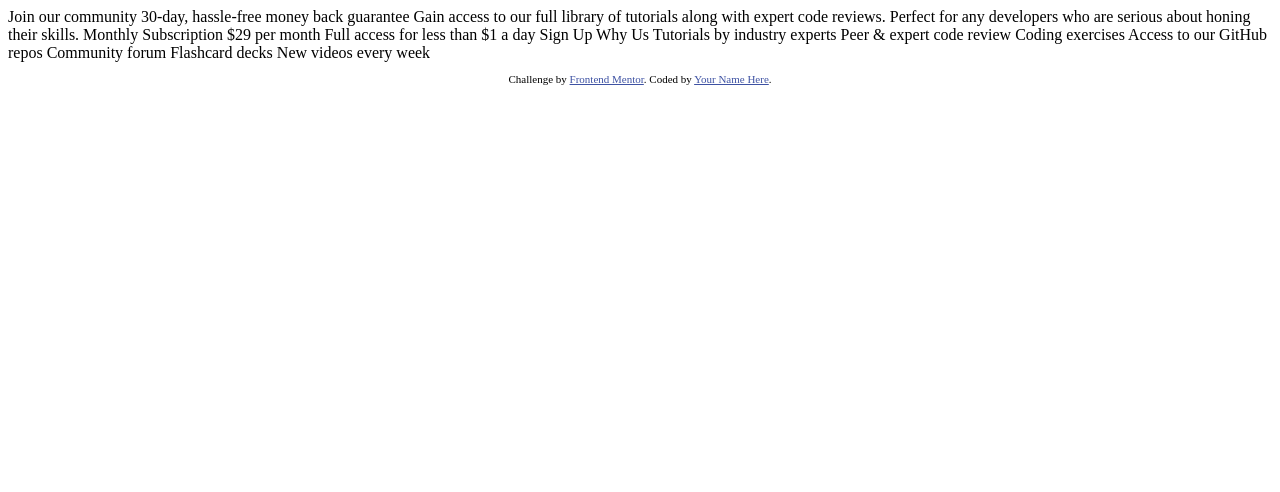
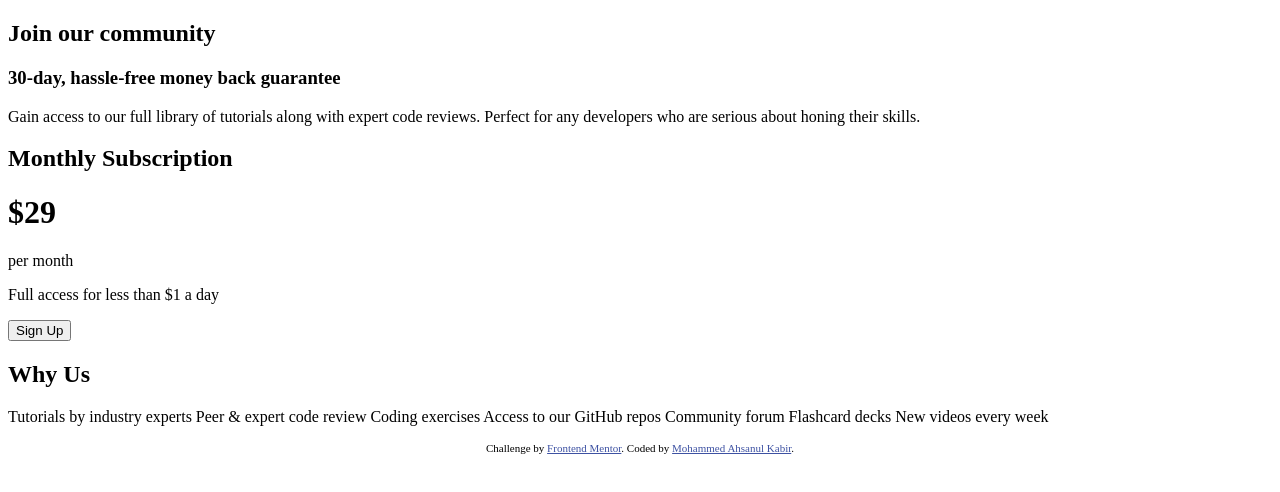
Before and after one commit to mdahsanulkabir/frontEndMentor-single-price-grid-component, a plain HTML site: page index.html in a window 1280 px wide. Drawn offline with Linux system fonts and the light colour scheme.

Commit message:
html done

```diff
--- /dev/null
+++ b/css/style.css
@@ -0,0 +1,12 @@
+@import url('https://fonts.googleapis.com/css2?family=Karla:wght@400;700&display=swap');
+
+
+:root {
+    --cyan: hsl(179, 62%, 43%);
+    --bright__yellow: hsl(71, 73%, 54%);
+    --light__gray: hsl(204, 43%, 93%);
+    --grayish__blue: hsl(218, 22%, 67%);
+}
+
+.attribution { font-size: 11px; text-align: center; }
+.attribution a { color: hsl(228, 45%, 44%); }
--- a/index.html
+++ b/index.html
@@ -8,42 +8,35 @@
 
   <title>Frontend Mentor | Single Price Grid Component</title>
 
-  <!-- Feel free to remove these styles or customise in your own stylesheet 👍 -->
-  <style>
-    .attribution { font-size: 11px; text-align: center; }
-    .attribution a { color: hsl(228, 45%, 44%); }
-  </style>
+  <link rel="stylesheet" href="./css/style.css">
 </head>
 <body>
-  Join our community
 
-  30-day, hassle-free money back guarantee
-
-  Gain access to our full library of tutorials along with expert code reviews.
-  Perfect for any developers who are serious about honing their skills.
-
-  Monthly Subscription
-
-  &dollar;29 per month
-
-  Full access for less than &dollar;1 a day
-
-  Sign Up
-
-  Why Us
-
-  Tutorials by industry experts
-  Peer &amp; expert code review
-  Coding exercises
-  Access to our GitHub repos
-  Community forum
-  Flashcard decks
-  New videos every week
+  <div class="container">
+    <div class="banner">
+      <h2>Join our community</h2>
+      <h3>30-day, hassle-free money back guarantee</h3>
+      <p>Gain access to our full library of tutorials along with expert code reviews. Perfect for any developers who are serious about honing their skills.</p>
+    </div>
+    <div class="subscription">
+      <h2>Monthly Subscription</h2>
+      <div class="rate">
+        <h1>&dollar;29</h1>
+        <p>per month</p>
+      </div>
+      <p>Full access for less than &dollar;1 a day</p>
+      <button>Sign Up</button>
+    </div>
+    <div class="why-us">
+      <h2>Why Us</h2>
+      <p>Tutorials by industry experts Peer &amp; expert code review Coding exercises Access to our GitHub repos Community forum Flashcard decks New videos every week</p>
+    </div>
+  </div>
 
   <footer>
     <p class="attribution">
       Challenge by <a href="https://www.frontendmentor.io?ref=challenge" target="_blank">Frontend Mentor</a>.
-      Coded by <a href="#">Your Name Here</a>.
+      Coded by <a href="#">Mohammed Ahsanul Kabir</a>.
     </p>
   </footer>
 </body>
```
